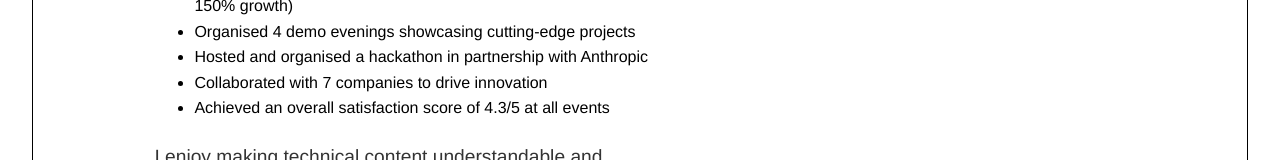
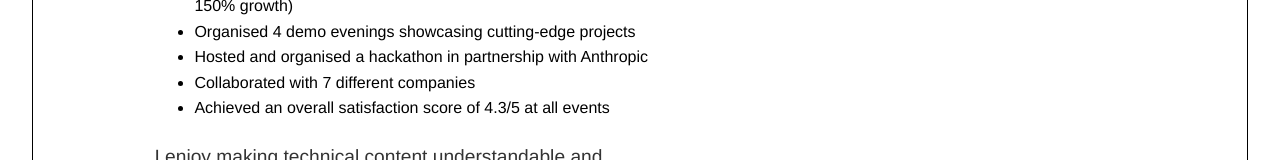
Before and after one commit to minettebrink/portfolio, a SvelteKit app: page / in a window 1280 px wide. Shown: the part 1699-1859 px from the top of the page. Built offline with nearby package versions, Linux system fonts and the light colour scheme.

Commit message:
fixed github links

```diff
--- a/src/lib/data/projects/portfolio-website.ts
+++ b/src/lib/data/projects/portfolio-website.ts
@@ -9,5 +9,5 @@ export const portfolioWebsite: Project = {
     technologies: ['SvelteKit', 'TypeScript'],
     date: '2024-04-10',
     tags: ['Web Development', 'Portfolio', 'Design'],
-    githubUrl: 'https://github.com/minettebrink/portfolio'
+    githubUrl: 'https://github.com/minettekaum/portfolio'
 };
--- a/src/lib/data/projects/video-generator.ts
+++ b/src/lib/data/projects/video-generator.ts
@@ -20,6 +20,6 @@ export const videoGenerator: Project = {
         videoDemo,
         startImage
     ],
-    githubUrl: 'https://github.com/minettebrink/image-to-video',
+    githubUrl: 'https://github.com/minettekaum/image-to-video',
     liveUrl: 'https://youtu.be/eZfTr2Mq9d8'
 };
--- a/src/routes/home.svelte
+++ b/src/routes/home.svelte
@@ -122,7 +122,7 @@
                     <h2 class="title">Developer Advocate</h2>
 
                     <div class="social-links">
-                        <a href="https://github.com/minettebrink" target="_blank" rel="noopener noreferrer" aria-label="GitHub"><i class="fab fa-github"></i></a>
+                        <a href="https://github.com/minettekaum" target="_blank" rel="noopener noreferrer" aria-label="GitHub"><i class="fab fa-github"></i></a>
                         <a href="https://www.linkedin.com/in/minette-kaunism%C3%A4ki-8b138b166/" target="_blank" rel="noopener noreferrer" aria-label="LinkedIn"><i class="fab fa-linkedin"></i></a>
                         <a href="https://x.com/MinetteKaum" target="_blank" rel="noopener noreferrer" aria-label="X (formerly Twitter)"><i class="fab fa-x-twitter"></i></a>
                         <a href="https://www.youtube.com/@minettebrink557" target="_blank" rel="noopener noreferrer" aria-label="YouTube"><i class="fab fa-youtube"></i></a>
@@ -155,7 +155,7 @@
                         <li>Expanded the community in Paris from 400 to 1,000 members (a 150% growth)</li>
                         <li>Organised 4 demo evenings showcasing cutting-edge projects</li>
                         <li>Hosted and organised a hackathon in partnership with Anthropic</li>
-                        <li>Collaborated with 7 companies to drive innovation</li>
+                        <li>Collaborated with 7 different companies</li>
                         <li>Achieved an overall satisfaction score of 4.3/5 at all events</li>
                     </ul>
 
```
